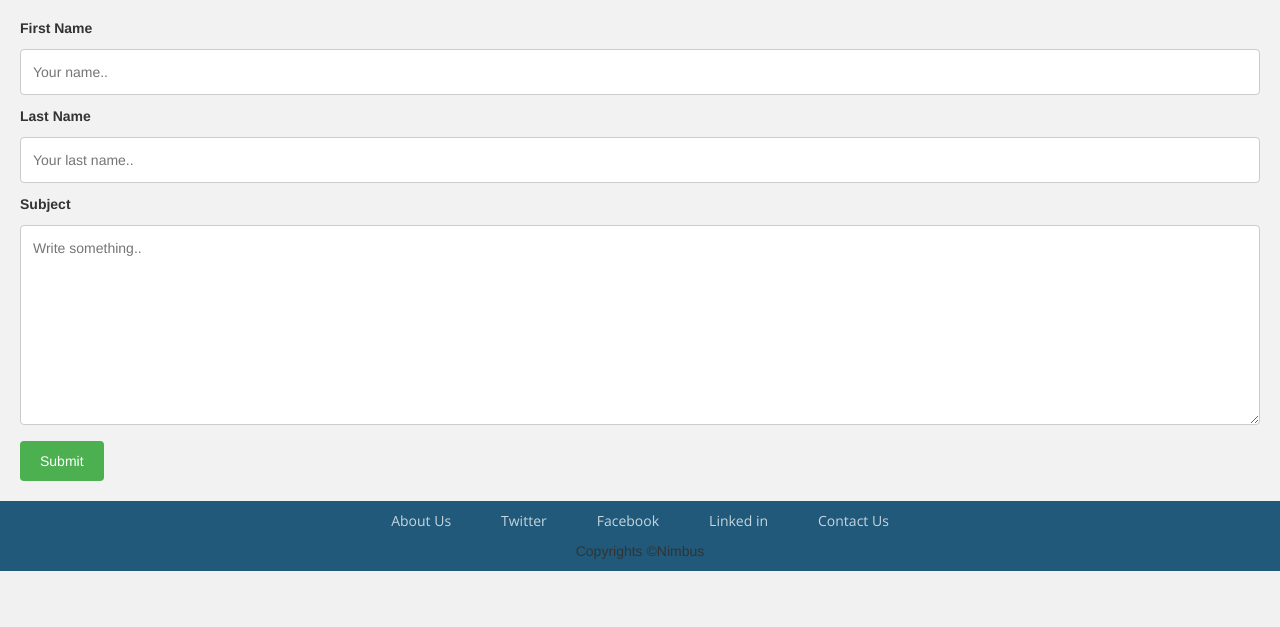
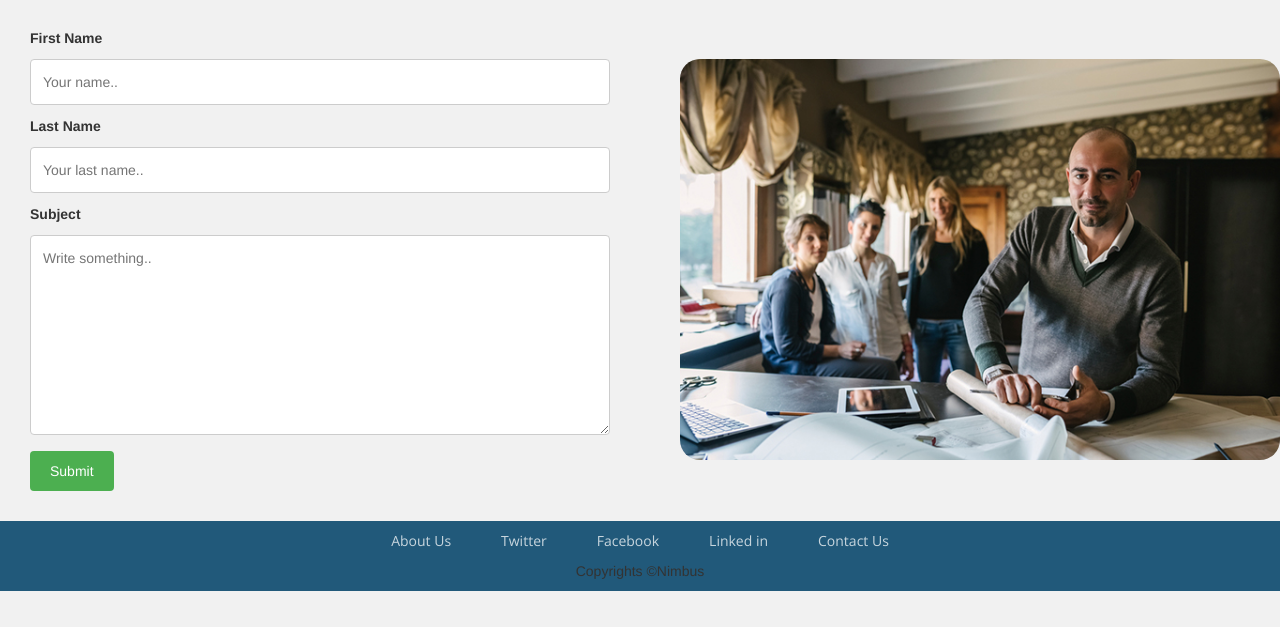
Before and after one commit to TannerSeramur/NSBAsite, a plain HTML site: page contact.html in a window 1280 px wide. Shown: the part 173-800 px from the top of the page. Drawn offline with nearby package versions, Linux system fonts and the light colour scheme.

Commit message:
contact syles

```diff
--- a/contact.html
+++ b/contact.html
@@ -49,9 +49,9 @@
   </header>
 
   <main>
-      <div class="containers">
+      <div class="contact-containers">
 
-  <form action="action_page.php">
+  <form class="contactform" action="action_page.php">
 
     <label for="fname">First Name</label>
     <input type="text" id="fname" name="firstname" placeholder="Your name..">
@@ -65,6 +65,10 @@
     <input type="submit" value="Submit">
 
   </form>
+<div class="contactpic">
+<img src="images/contactpic.jpg" alt="contact picture" >
+</div>
+
 </div>
   </main>
 
--- a/style.css
+++ b/style.css
@@ -629,11 +629,35 @@ margin-left: 30px;
 margin-right: 30px;
 }
 
+.contactform{
+  /* background-color: red; */
+  padding:30px;
+  width: 50vw;
+}
+
+.contact-containers{
+  /* display: block; */
+  display: flex;
+	flex-direction: row;
+	flex-wrap: nowrap;
+	/* justify-content: space-around; */
+	align-items: center;
+	align-content: center;
+}
+
+.contactpic img{
+background-color: red;
+width: 600px;
+height: auto;
+border-radius: 20px;
+padding:0;
+margin-left: 40px;
 
 
 
+background-color: red;
 
-
+}
 
 
 
```
Also changed, not shown: images/contactpic.jpg (added).
